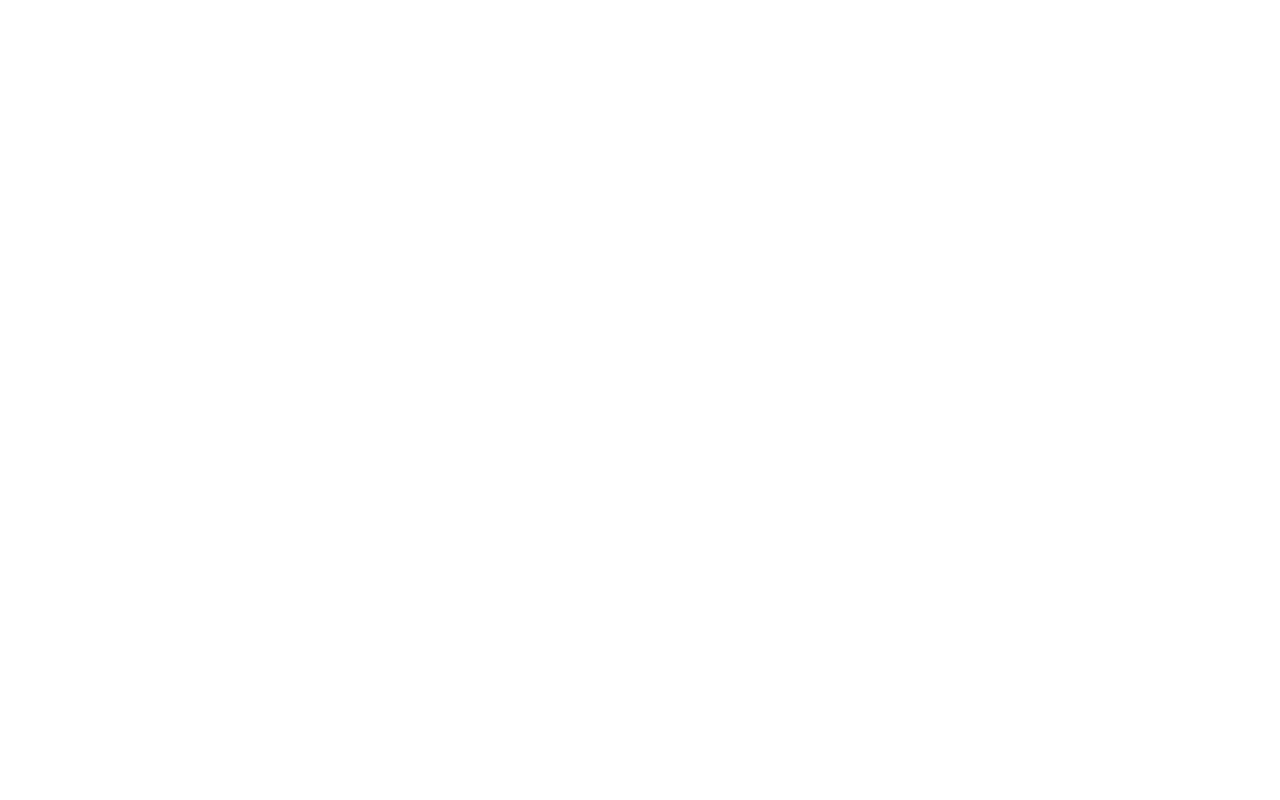
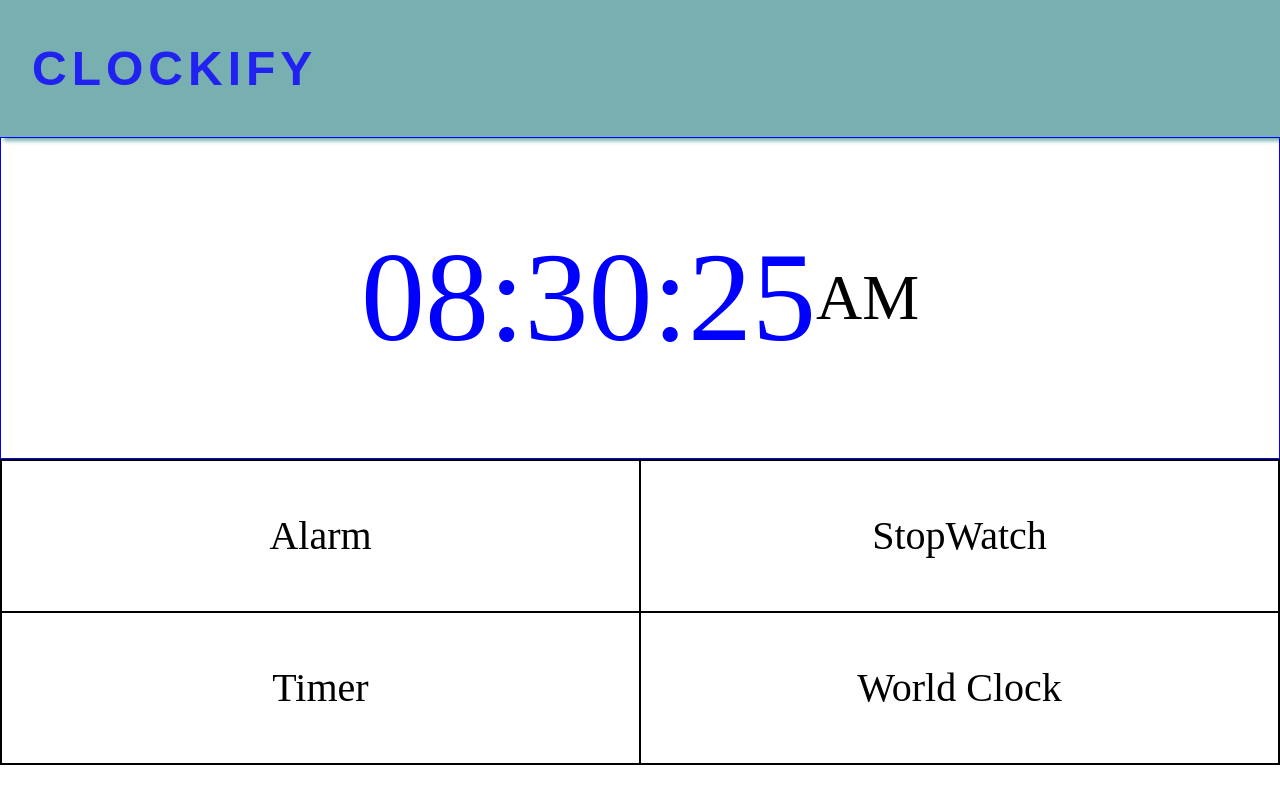
Before and after one commit to hadifarousheen/Clockify, a plain HTML site: page index.html in a window 1280 px wide. Drawn offline with Linux system fonts and the light colour scheme.

Commit message:
started work on home page

```diff
--- /dev/null
+++ b/index.css
@@ -0,0 +1,58 @@
+body{
+    padding:0;
+    margin:0;
+}
+.main-container{
+    padding: 0;
+    margin:0;
+}
+nav{
+    background-color: rgb(120, 176, 178);
+    box-shadow: 4px 4px 4px rgb(120, 176, 178) ;
+   padding-top: 1px;
+    padding-bottom:1px;
+}
+.title{
+    font-size: 3rem;
+    color:rgb(33, 33, 240);
+    font-weight: bold;
+    text-transform: uppercase;
+    font-family: sans-serif;
+    letter-spacing: 5px;
+    margin-left: 2rem;
+
+
+
+}
+.time-display{
+    border:1px solid;
+    height: 40vh;
+    display: flex;
+    align-items: center;
+    justify-content: center;
+    font-size: 8rem;
+    color:blue;
+}
+
+.am-pm{
+    font-size:4rem;
+    color: black;
+}
+
+.secondary-container{
+    border:1px solid;
+    display: grid;
+    grid-template-columns: 1fr 1fr;
+    /* grid-template-rows: 50% 50%; */
+
+
+}
+.secondary-container div{
+    border:1px solid;
+    height: 150px;
+    display: flex;
+    align-items: center;
+    justify-content: center;
+    font-size:2.5rem;
+
+}
--- a/index.html
+++ b/index.html
@@ -1,11 +1,33 @@
 <!DOCTYPE html>
 <html lang="en">
-<head>
-    <meta charset="UTF-8">
-    <meta name="viewport" content="width=device-width, initial-scale=1.0">
+  <head>
+    <meta charset="UTF-8" />
+    <meta name="viewport" content="width=device-width, initial-scale=1.0" />
     <title>Clockify</title>
-</head>
-<body>
+    <link rel="stylesheet" href="./index.css" />
+  </head>
+  <body>
+    <div class="main-container">
+      <nav>
+        <h1 class="title">Clockify</h1>
+      </nav>
+      <div class="time-display">
+        <span class="hour">08</span>
+        <span>:</span>
+        <span class="minute">30</span>
+        <span>:</span>
+        <span>25</span>
+        <span class="am-pm">AM</span>
+      </div>
 
-</body>
+      <div class="secondary-container">
+        <div>Alarm</div>
+        <div>StopWatch</div>
+        <div>Timer</div>
+        <div>World Clock</div>
+      </div>
+    </div>
+
+    <script src="./script.js"></script>
+  </body>
 </html>
```
Also changed, not shown: alarm.html (added), script.js (added), stopwatch.html (added), timer.html (added), worldclock.html (added).
